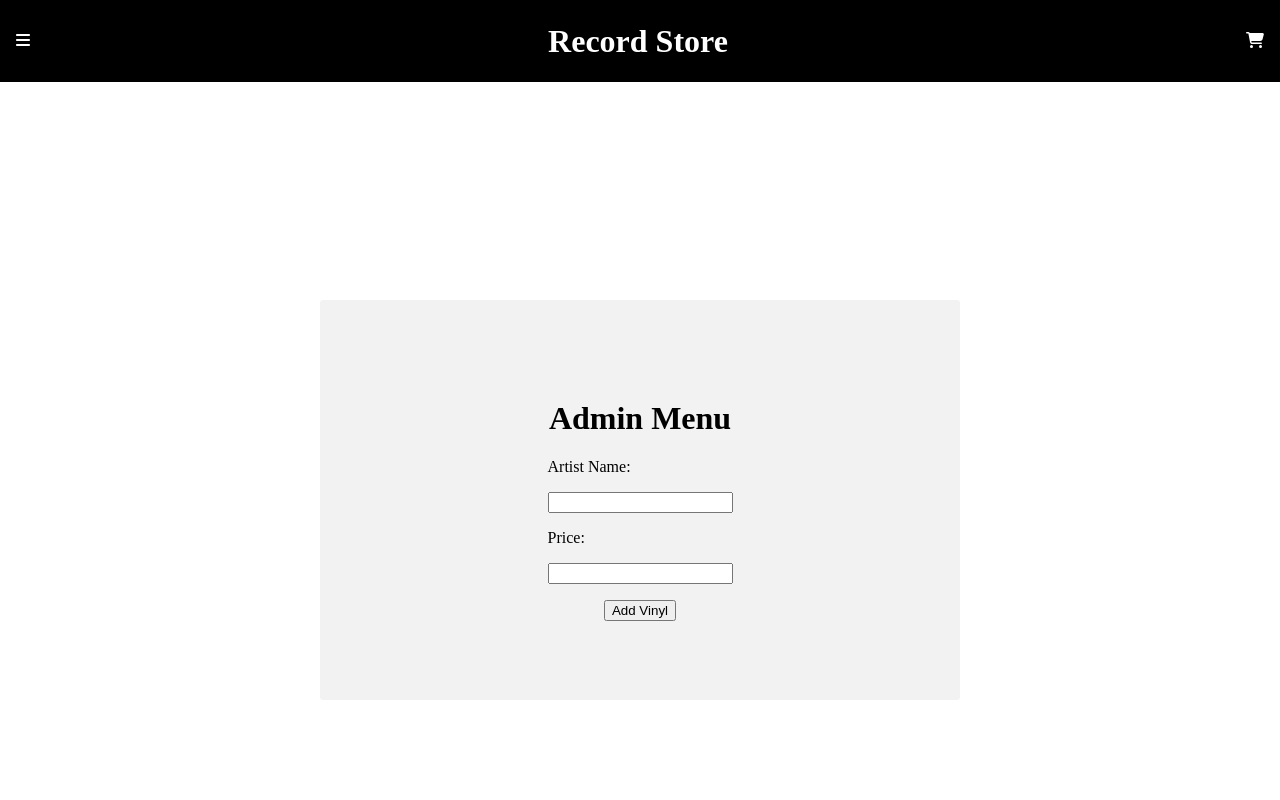
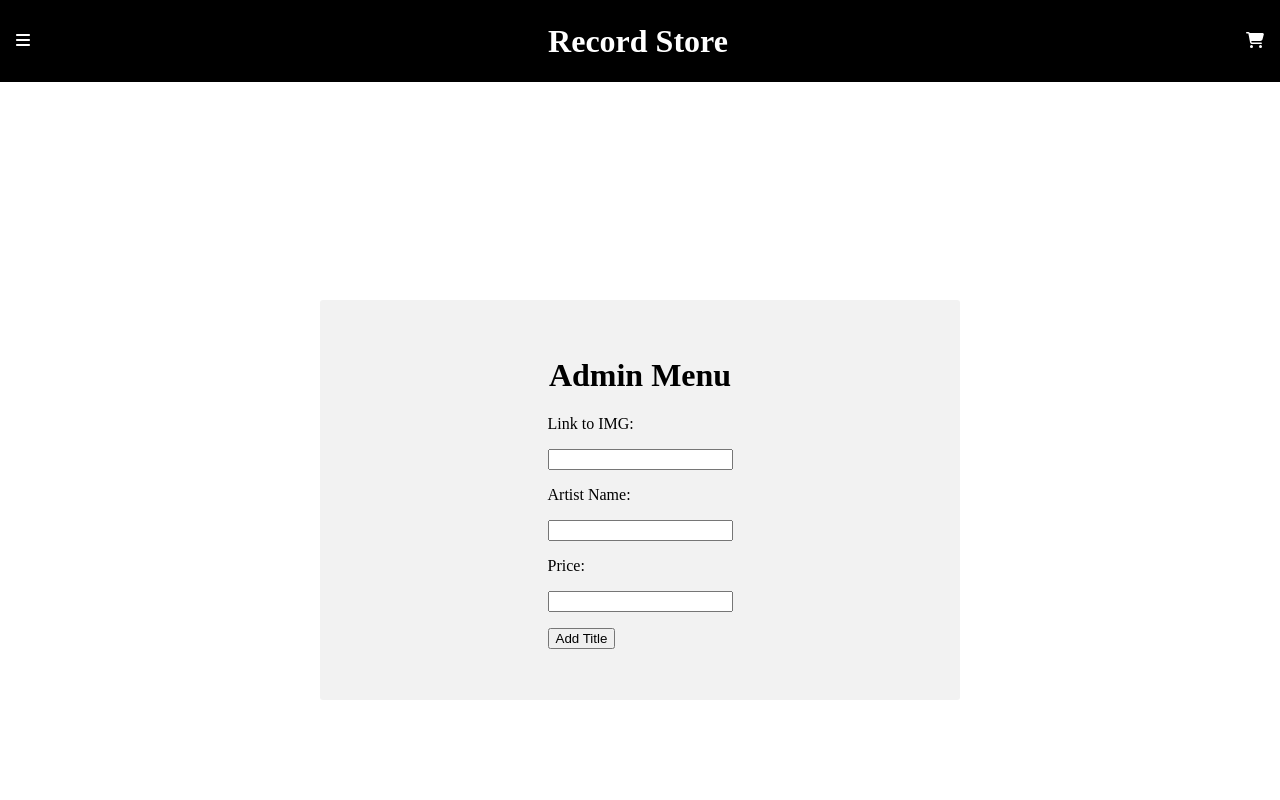
Before and after one commit to JacobBartlett24/RecordStore, a React (Create React App) app: page /admin in a window 1280 px wide. Shown: the top 800 px of the page. Built offline with nearby package versions, Linux system fonts and the light colour scheme.

Commit message:
Add form functions

```diff
--- a/src/components/Admin.js
+++ b/src/components/Admin.js
@@ -1,6 +1,7 @@
 import React, { Component } from "react";
 import styled from "styled-components";
 import logo from "../images/sample-stamp-rubber-style-red-260nw-1811246308.png";
+import { useState } from "react";
 
 const AdminMenuStyle= styled.div`
 height: 100vh;
@@ -26,21 +27,85 @@ input{
 `
 
 function Admin(props){
+
+  const [value,setValues] = useState({
+    name: '',
+    imgLink: '',
+    price: '',
+  });
+
+
+  function handleSubmit(event){
+    console.log('here');
+    alert('A name was submitted: ' + value.name);
+    event.preventDefault();
+  }
+
+  function handleChangeLink(event){
+    event.persist();
+    setValues((value) => ({
+      ...value,
+      imgLink: event.target.value,
+    }))
+    console.log(value.imgLink)
+  }
+
+  function handleChangeName(event){
+    event.persist();
+    setValues((value) => ({
+      ...value,
+      name: event.target.value,
+    }))
+    console.log(value.name)
+  }
+
+  function handleChangePrice(event){
+    event.persist();
+    setValues((value) => ({
+      ...value,
+      price: event.target.value,
+    }))
+    console.log(value.price)
+  }
+
   return(
     <AdminMenuStyle>
       <FormStyle>
         <h1>Admin Menu</h1>
-        <form>
+        <form
+          onSubmit={handleSubmit}>
+
+          <label>
+            Link to IMG:
+          <input
+            type='text'
+            name={value.imgLink}
+            onChange={handleChangeLink}/>
+          </label>
+
           <label>
             Artist Name:
+            <input
+              type='text'
+              name={value.name}
+              onChange={handleChangeName}/>
           </label>
-          <input></input>
+
           <label>
             Price:
+            <input
+              type='text'
+              name={value.price}
+              onChange={handleChangePrice}/>
           </label>
-          <input></input>
+
+          <input
+          type = 'submit'
+          value= 'Add Title'
+          onSubmit={handleSubmit}/>
+
         </form>
-        <button>Add Vinyl</button>
+
       </FormStyle>
     </AdminMenuStyle>
   )
```
